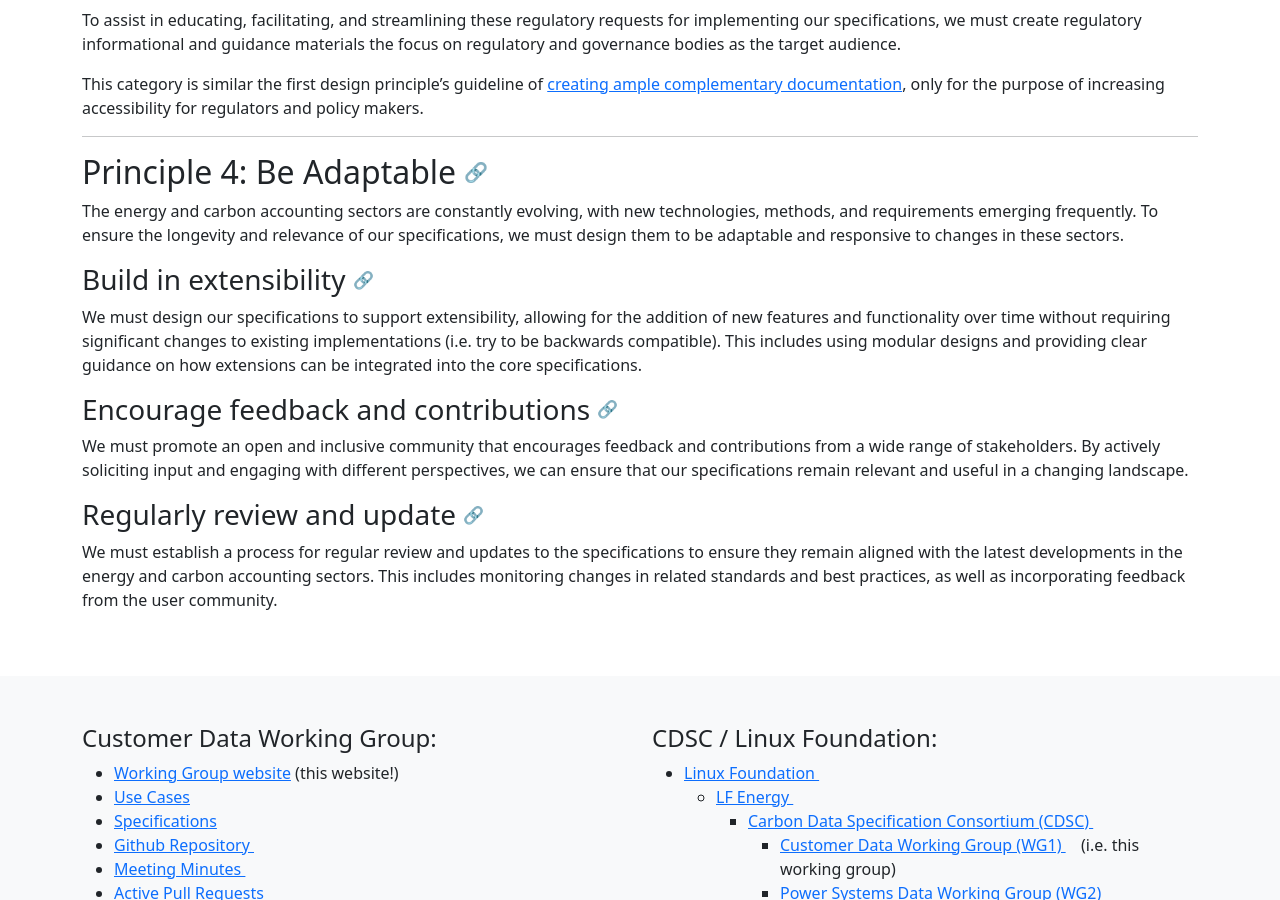
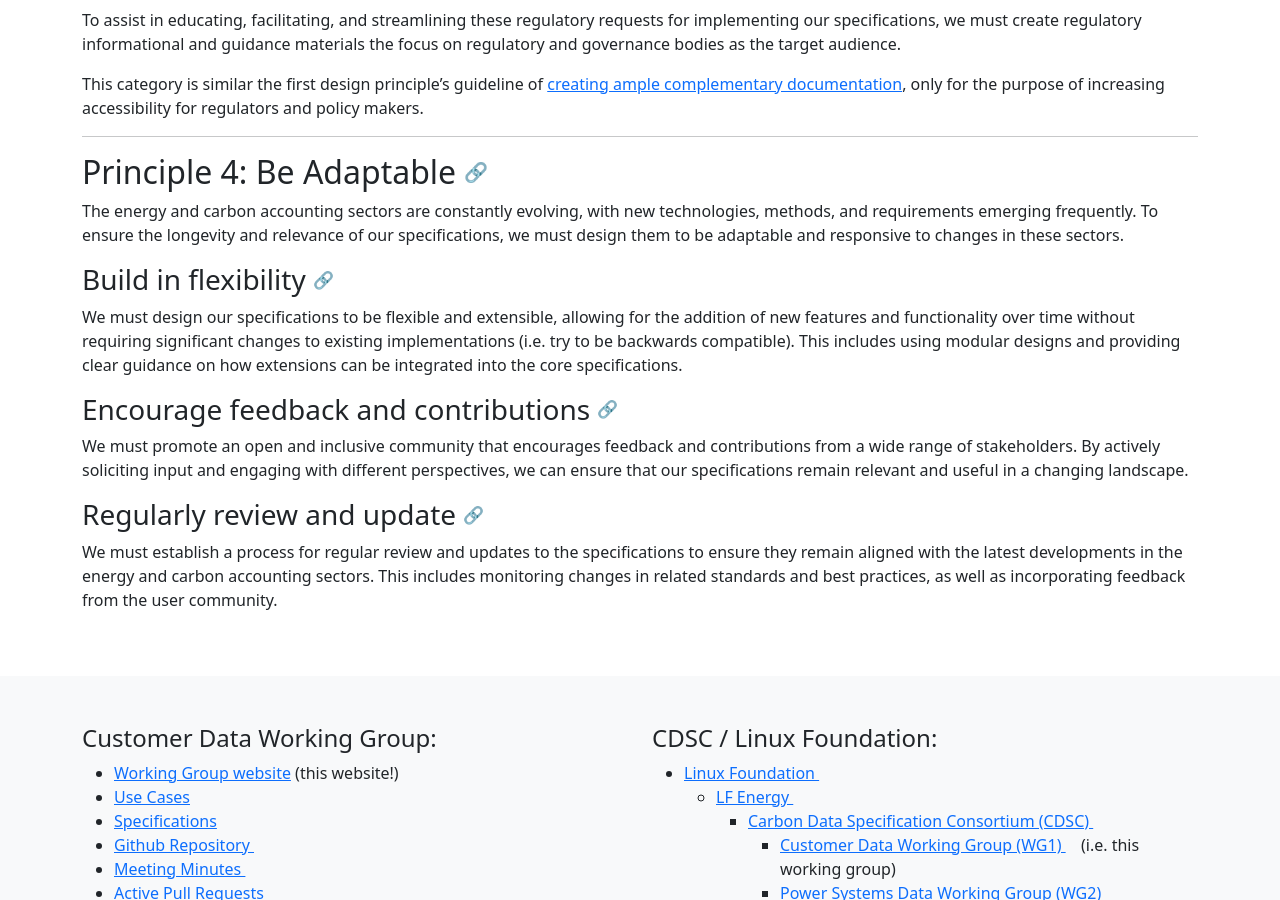
Before and after one commit to carbon-data-specification/Customer-Data, a Jekyll site: the page built from website/specs/design-principles.md, in a window 1280 px wide and 900 px high, scrolled down 3412 px. Built offline with Jekyll 4.4.1, drawn with Linux system fonts in a browser that asks for light colours.

Commit message:
updated principle 4a to say flexible instead of extensible after discussion in meeting

```diff
--- a/website/specs/design-principles.md
+++ b/website/specs/design-principles.md
@@ -216,9 +216,9 @@ with new technologies, methods, and requirements emerging frequently.
 To ensure the longevity and relevance of our specifications, we must
 design them to be adaptable and responsive to changes in these sectors.
 
-### Build in extensibility <a id="build-in-extensibility" href="#build-in-extensibility" class="permalink">🔗</a>
+### Build in flexibility <a id="build-in-flexibility" href="#build-in-flexibility" class="permalink">🔗</a>
 
-We must design our specifications to support extensibility, allowing
+We must design our specifications to be flexible and extensible, allowing
 for the addition of new features and functionality over time without
 requiring significant changes to existing implementations (i.e. try
 to be backwards compatible). This includes using modular designs and
```
